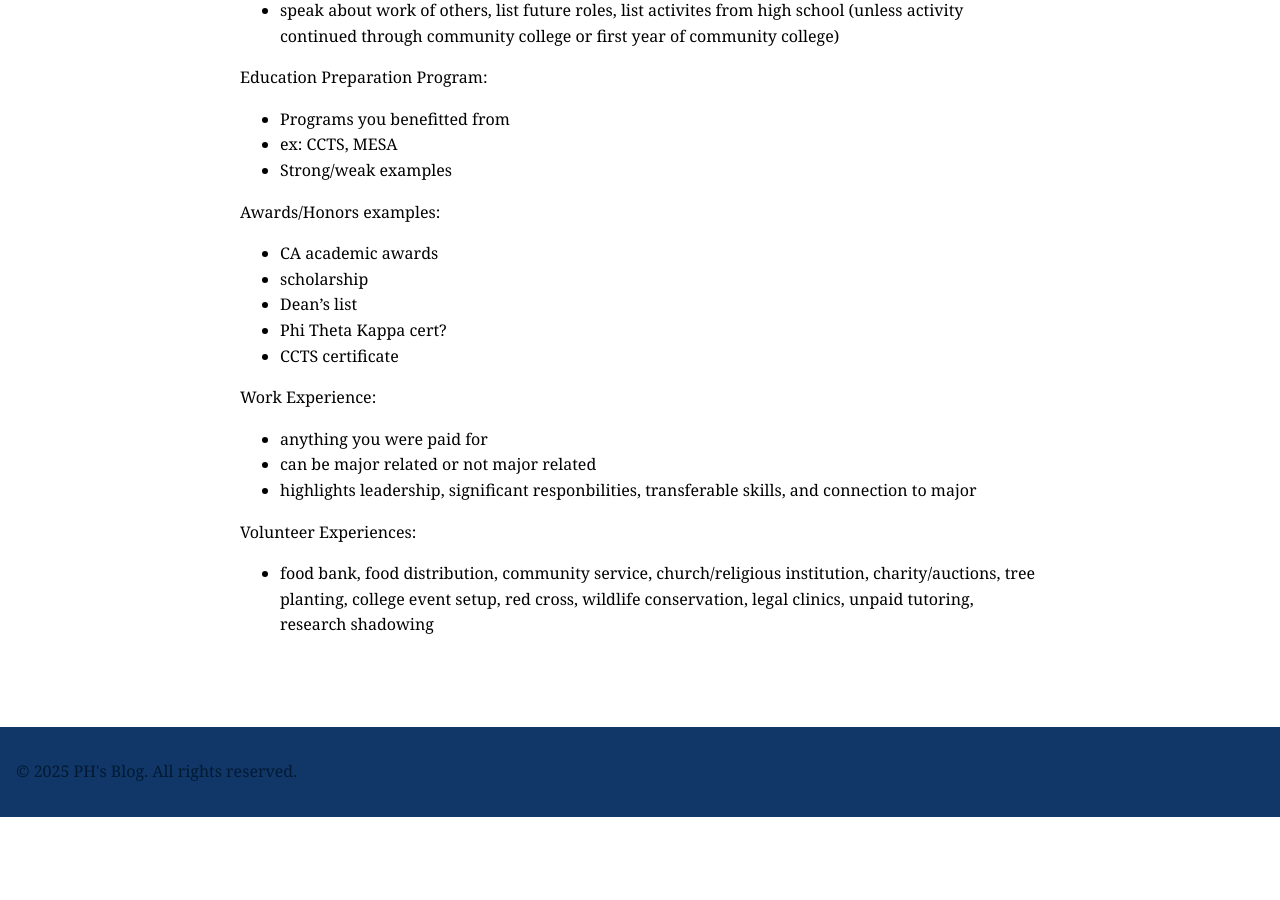
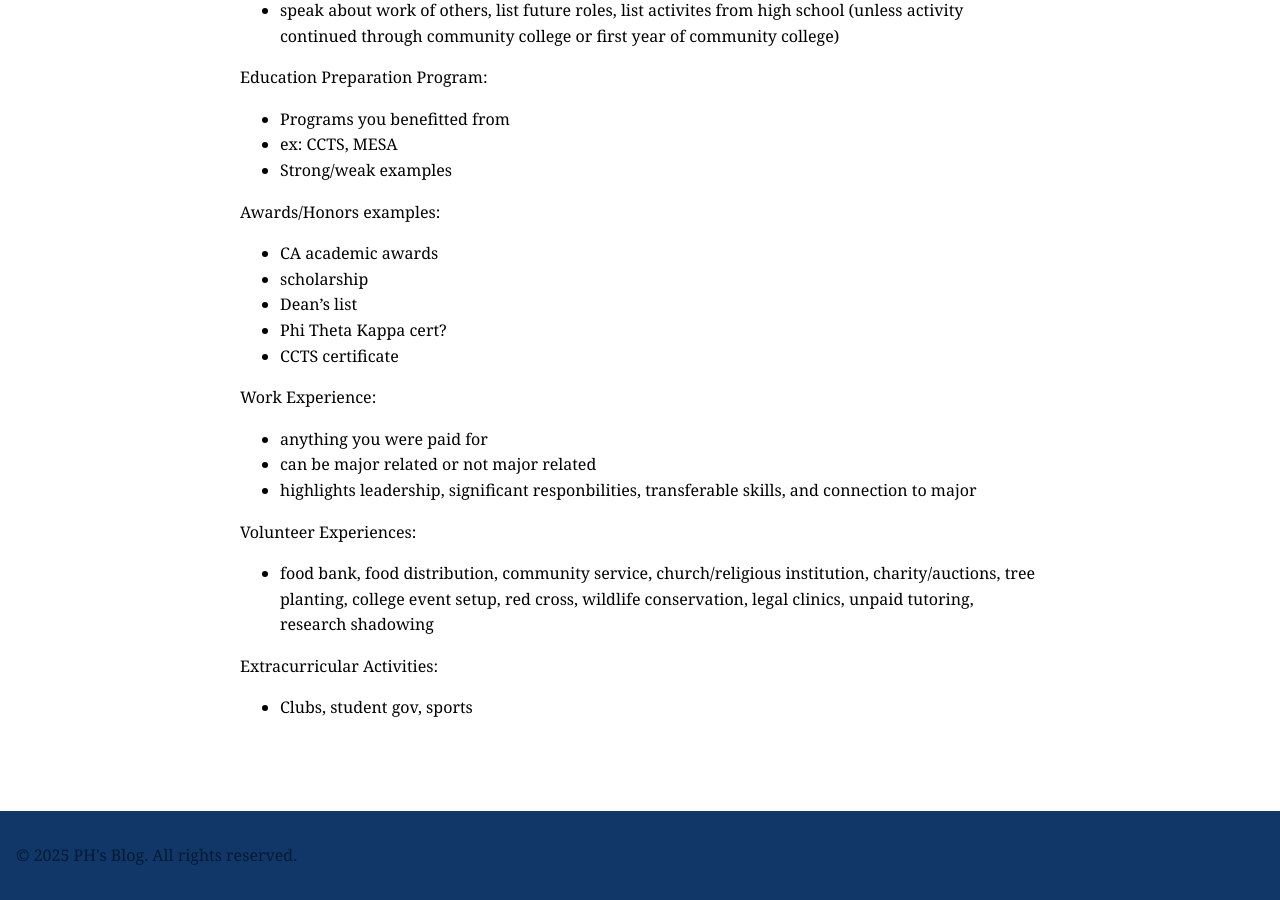
Before and after one commit to CaptainSapphire/PH-s-Blog, a Jekyll site: the page built from _posts/2025-09-19-cctcs-wip.md, in a window 1280 px wide and 900 px high, scrolled down 1357 px. Built offline with Jekyll 4.4.1, drawn with Linux system fonts in a browser that asks for light colours; our own code applies the rules of GitHub Pages for plain Markdown files; before the commit the page ends 2174 px from its top, so only the background shows below that.

Commit message:
Update 2025-09-19-cctcs-wip.md

```diff
--- a/_posts/2025-09-19-cctcs-wip.md
+++ b/_posts/2025-09-19-cctcs-wip.md
@@ -56,3 +56,6 @@ Work Experience:
 
 Volunteer Experiences:
 - food bank, food distribution, community service, church/religious institution, charity/auctions, tree planting, college event setup, red cross, wildlife conservation, legal clinics, unpaid tutoring, research shadowing
+
+Extracurricular Activities:
+- Clubs, student gov, sports
```
